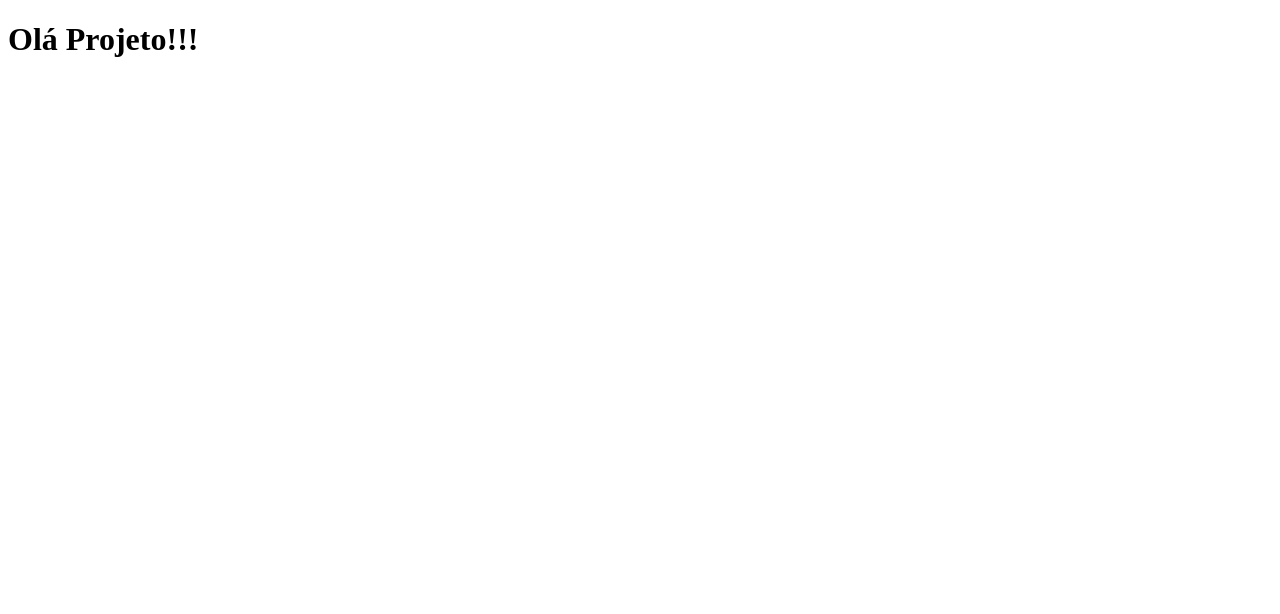
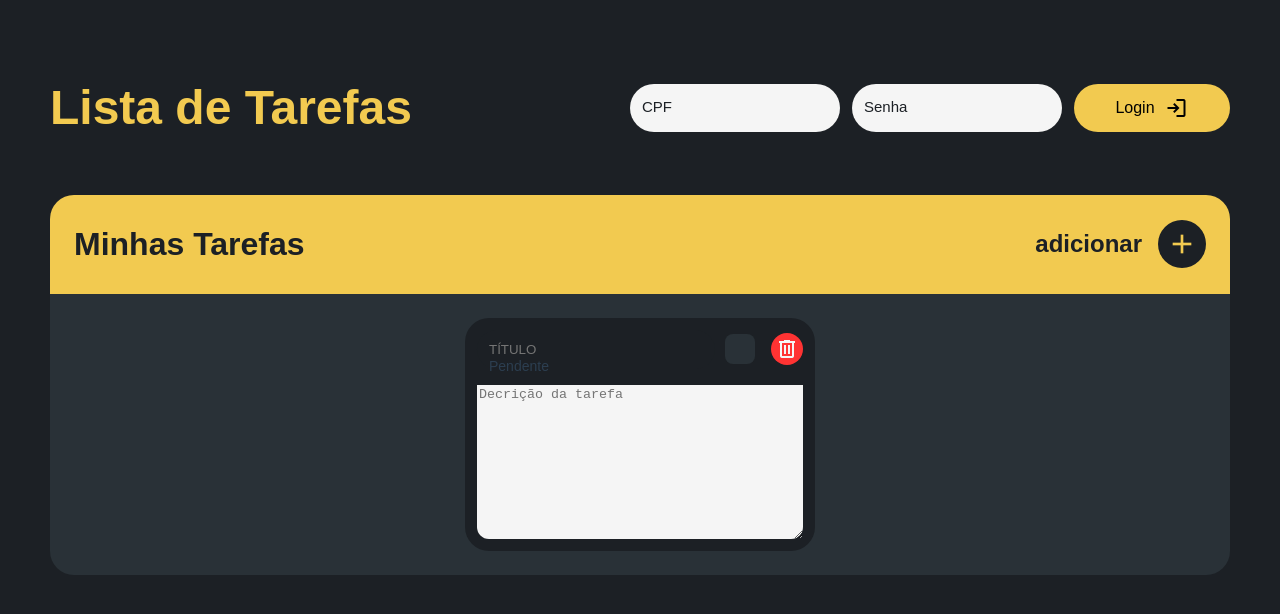
Before and after one commit to nakappa/INH_P-TFJ-02-2023, a Vue app in the folder to_do_list/: page / in a window 1280 px wide. Shown: the top 614 px of the page. Built offline with nearby package versions, Linux system fonts and the light colour scheme.

Commit message:
create layout

```diff
--- a/to_do_list/index.html
+++ b/to_do_list/index.html
@@ -4,7 +4,8 @@
     <meta charset="UTF-8">
     <link rel="icon" href="/favicon.ico">
     <meta name="viewport" content="width=device-width, initial-scale=1.0">
-    <title>Vite App</title>
+    <link rel="stylesheet" href="https://fonts.googleapis.com/css2?family=Material+Symbols+Outlined:opsz,wght,FILL,GRAD@20..48,100..700,0..1,-50..200" />
+    <title>Lista de Tarefas</title>
   </head>
   <body>
     <div id="app"></div>
--- a/to_do_list/src/App.vue
+++ b/to_do_list/src/App.vue
@@ -2,8 +2,358 @@
 </script>
 
 <template>
-  <h1>Olá Projeto!!!</h1>
+  <div class="container">
+    <header class="header">
+      <h1 class="title">Lista de Tarefas</h1>
+
+      <form action="" class="form-login">
+        <div class="field">
+          <input type="text" name="cpf" required>
+          <label>CPF</label>
+        </div>
+
+        <div class="field">
+          <input type="text" name="password" required>
+          <label>Senha</label>
+        </div>
+        <button class="btn submit">
+          Login
+          <span class="material-symbols-outlined">login</span>
+        </button>
+      </form>
+    </header>
+
+    <main class="content">
+      <div class="top">
+        <h2 class="title">Minhas Tarefas</h2>
+        <div class="content-add">
+          <h3 class="title">adicionar</h3>
+          <button class="btn add">
+            <span class="material-symbols-outlined">add</span>
+          </button>
+        </div>
+      </div>
+
+      <div class="tasks">
+        <div class="task">
+          <div class="ctrl-input">
+            <input type="text" name="task_1" placeholder="TÍTULO">
+            <label>Pendente</label>
+
+            <div class="actions">
+              <div class="checked">
+                <input type="checkbox">
+                <span class="material-symbols-outlined">done</span>
+              </div>
+
+              <button class="btn del">
+                <span class="material-symbols-outlined">delete</span>
+              </button>
+            </div>
+          </div>
+
+          <textarea name="decription" id="" rows="10" placeholder="Decrição da tarefa"></textarea>
+        </div>
+      </div>
+    </main>
+  </div>
 </template>
 
 <style scoped>
+  .container {
+    width: var(--width);
+    max-height: 100%;
+    padding: 10px;
+    box-sizing: border-box;
+    display: flex;
+    gap: var(--size48);
+    flex-direction: column;
+    align-items: center;
+  }
+
+  h1.title {
+    font-size: var(--size48);
+    color: var(--quaternary);
+  }
+
+  header {
+    width: 100%;
+    display: flex;
+    gap: 24px;
+    flex-wrap: wrap;
+    flex-direction: column;
+    align-items: center;
+  }
+
+  header .title { font-weight: 700; }
+
+  header .form-login {
+    width: 210px;
+    display: flex;
+    gap: 12px;
+    flex-direction: column;
+    justify-content: center;
+  }
+
+  header .form-login .field {
+    position: relative;
+    width: 100%;
+  }
+
+  header .form-login .field input {
+    width: 100%;
+    height: 48px;
+    padding: 12px;
+    border: none;
+    outline: none;
+    border-radius: 180px;
+    color: var(--secondary);
+    font-size: 14px;
+    background-color: var(--primary);
+  }
+
+  header .form-login .field label {
+    position: absolute;
+    top: 11px;
+    left: 12px;
+    color: var(--secondary);
+    transition: .75s all;
+  }
+
+  header .form-login .field input:focus~label,
+  header .form-login .field input:valid~label {
+    top: 1px;
+    left: 12px;
+    color: var(--error);
+    font-size: 12px;
+  }
+
+  header .form-login .submit {
+    gap: 10px;
+    width: 100%;
+    height: 36px;
+    border-radius: 180px;
+    font-size: 16px;
+    font-weight: 500;
+    transition: .75s all;
+    background-color: var(--quaternary);
+  }
+
+  header .form-login .submit:hover {
+    box-shadow: 0 0 5px var(--quaternary),
+                0 0 10px var(--quaternary),
+                0 0 15px var(--quaternary),
+                0 0 20px var(--quaternary);
+  }
+
+  .content {
+    width: var(--width);
+    display: flex;
+    border-radius: var(--size24);
+    flex-direction: column;
+  }
+
+  .content .top {
+    width: 100%;
+    padding: var(--size24);
+    display: flex;
+    gap: 24px;
+    align-items: center;
+    justify-content: space-between;
+    color: var(--secondary);
+    border-radius: var(--size24) var(--size24) 0 0;
+    background-color: var(--quaternary);
+  }
+
+  .content .top .title {
+    font-size: var(--size24);
+    font-weight: 700;
+  }
+
+  .content .top h2.title { font-size: 32px; }
+  .content .top h3.title { font-size: 24px; }
+
+  .content .top .content-add {
+    width: max-content;
+    display: flex;
+    gap: 16px;
+    align-items: center;
+  }
+
+  .content .top .content-add .add {
+    width: 48px;
+    height: 48px;
+    border-radius: 50%;
+    transition: .75s all;
+    color: var(--quaternary);
+    background-color: var(--secondary);
+  }
+
+  .content .top .content-add .add:hover {
+    box-shadow: 0 0 5px var(--secondary),
+                0 0 10px var(--secondary),
+                0 0 15px var(--secondary);
+  }
+
+  .content .top .content-add .add span {
+    font-size: 32px;
+    font-weight: 500;
+    transition: .75s all;
+  }
+
+  .content .tasks  {
+    width: 100%;
+    padding: var(--size24);
+    box-sizing: border-box;
+    border-radius: 0 0 var(--size24) var(--size24);
+    display: flex;
+    align-items: center;
+    justify-content: center;
+    background-color: var(--bg-component);
+  }
+
+  .content .tasks .task  {
+    width: 350px;
+    padding: 12px;
+    box-sizing: border-box;
+    border-radius: var(--size24);
+    display: flex;
+    gap: 16px;
+    flex-direction: column;
+    align-items: center;
+    justify-content: center;
+    background-color: var(--bg-default);
+  }
+
+  .content .tasks .task .ctrl-input {
+    position: relative;
+    width: 100%;
+    box-sizing: border-box;
+    display: flex;
+    gap: 10px;
+    align-items: center;
+  }
+
+  .content .tasks .task .ctrl-input input[type="text"] {
+    width: 100%;
+    padding: 12px;
+    box-sizing: border-box;
+    border-radius: 180px;
+    color: var(--quaternary);
+    background-color: var(--bg-default);
+  }
+
+  .content .tasks .task .ctrl-input input[type="text"]:focus {
+    color: var(--secondary);
+    background-color: var(--primary);
+  }
+
+  .content .tasks .task .ctrl-input input[type="text"]:focus~label { transform: scale(0); }
+
+  .content .tasks .task .ctrl-input label {
+    position: absolute;
+    left: 12px;
+    bottom: -8px;
+    font-size: 14px;
+    transform: scale(1);
+    transition: .75s ease;
+  }
+
+  .content .tasks .task .ctrl-input .actions {
+    width: max-content;
+    display: flex;
+    gap: 16px;
+    align-items: center;
+  }
+
+  .content .tasks .task .ctrl-input .actions .checked {
+    position: relative;
+    width: 30px;
+    height: 30px;
+    transition: .75s all;
+    border-radius: 8px;
+    background-color: var(--ternary);
+  }
+
+.content .tasks .task .ctrl-input .actions .checked:hover {
+  background-color: #015C25;
+}
+
+  .content .tasks .task .ctrl-input .actions .checked input {
+    position: absolute;
+    opacity: 0;
+    z-index: 1;
+    width: 30px;
+    height: 30px;
+    cursor: pointer;
+    box-sizing: border-box;
+  }
+
+  .content .tasks .task .ctrl-input .actions .checked input:checked~span { animation: checked-enabled .4s ease-in-out; }
+
+  .content .tasks .task .ctrl-input .actions .checked span {
+    font-size: 30px;
+    animation: checked-disabled .4s ease-in-out forwards;
+  }
+
+  @keyframes checked-enabled {
+    0% { transform: scale(0); }
+    75% { transform: scale(1.5); }
+    100% { transform: scale(1); }
+  }
+
+  @keyframes checked-disabled {
+    0% { transform: scale(1); }
+    25% { transform: scale(1.5); }
+    100% { transform: scale(0); }
+  }
+
+  .content .tasks .task .ctrl-input .actions .del {
+    width: 32px;
+    height: 32px;
+    border-radius: 50%;
+    transition: .75s all;
+    color: var(--primary);
+    background-color: var(--error);
+  }
+
+  .content .tasks .task .ctrl-input .actions .del:hover {
+    box-shadow: 0 0 5px var(--error),
+                0 0 10px var(--error),
+                0 0 15px var(--error);
+  }
+
+  .content .tasks .task textarea {
+    width: 100%;
+    border: none;
+    outline: none;
+    background-color: var(--primary);
+    border-radius: 0 0 min(12px, 2.75vw) min(12px, 2.75vw);
+  }
+
+  @media (min-width: 800px) {
+    header {
+      gap: 80px;
+      flex-direction: row;
+      justify-content: space-between;
+    }
+
+    header .form-login {
+      width: min(600px, 100%);
+      flex-direction: row;
+      align-items: center;
+    }
+
+    header .form-login .field {
+      min-width: 210px;
+      flex-direction: row;
+      align-items: center;
+    }
+
+    header .form-login .submit { height: 48px; }
+  }
+
+  @media (min-width: 800px) and (max-width: 1085px) {
+    header { justify-content: center; }
+  }
 </style>
--- a/to_do_list/src/assets/main.css
+++ b/to_do_list/src/assets/main.css
@@ -1,35 +1,61 @@
 @import './base.css';
 
-#app {
-  max-width: 1280px;
-  margin: 0 auto;
-  padding: 2rem;
+:root {
+  --bg-default: #1C2025;
+  --bg-component: #293137;
+  --bg-btn: #F2CA50;
 
-  font-weight: normal;
+  --primary: #F5F5F5;
+  --secondary: var(--bg-default);
+  --ternary: var(--bg-component);
+  --quaternary: var(--bg-btn);
+  --error: #F33;
+
+  --width: min(1200px, 100%);
+  --mt: min(60px, 13vw);
+  --size48: min(48px, 11vw);
+  --size24: min(24px, 5.5vw);
 }
 
-a,
-.green {
-  text-decoration: none;
-  color: hsla(160, 100%, 37%, 1);
-  transition: 0.4s;
+body {
+  margin: 0;
+  font-family: 'Poppins', sans-serif;
+  background-color: var(--bg-default);
 }
 
-@media (hover: hover) {
-  a:hover {
-    background-color: hsla(160, 100%, 37%, 0.2);
-  }
+input {
+  border: none;
+  outline: none;
 }
 
-@media (min-width: 1024px) {
-  body {
-    display: flex;
-    place-items: center;
-  }
+.material-symbols-outlined {
+  font-variation-settings:
+  'FILL' 0,
+  'wght' 400,
+  'GRAD' 0,
+  'opsz' 24
+}
 
-  #app {
-    display: grid;
-    grid-template-columns: 1fr 1fr;
-    padding: 0 2rem;
-  }
+#app {
+  width: 100vw;
+  min-height: 100vh;
+  box-sizing: border-box;
+  padding: var(--mt) 0 0;
+  display: flex;
+  justify-content: center;
+  -webkit-font-smoothing: antialiased;
+  -moz-osx-font-smoothing: grayscale;
+  text-align: center;
 }
+
+.btn {
+  border: none;
+  outline: none;
+  padding: 0;
+  cursor: pointer;
+  box-sizing: border-box;
+  display: flex;
+  align-items: center;
+  justify-content: center;
+  text-align: center;
+}
--- a/to_do_list/src/main.ts
+++ b/to_do_list/src/main.ts
@@ -1,3 +1,5 @@
+import './assets/main.css'
+
 import { createApp } from 'vue'
 import App from './App.vue'
 
```
